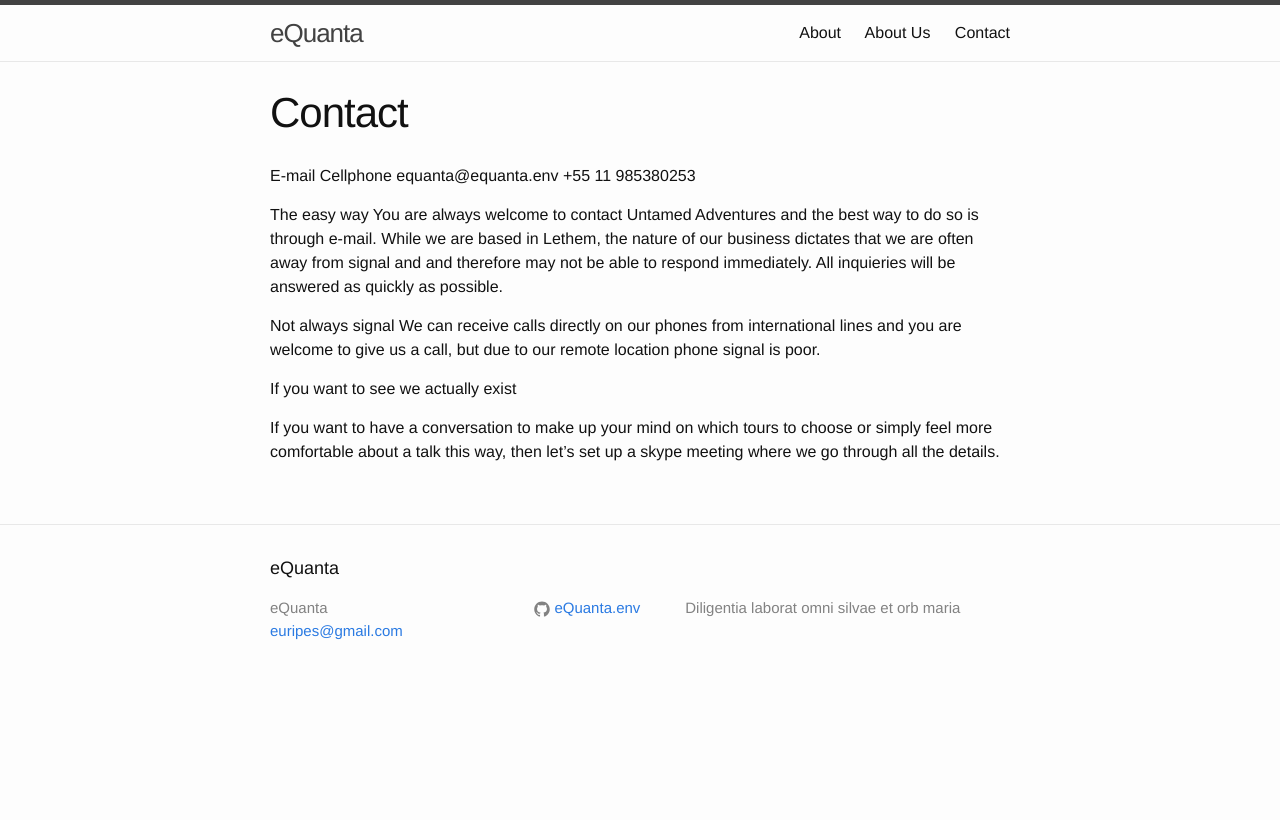
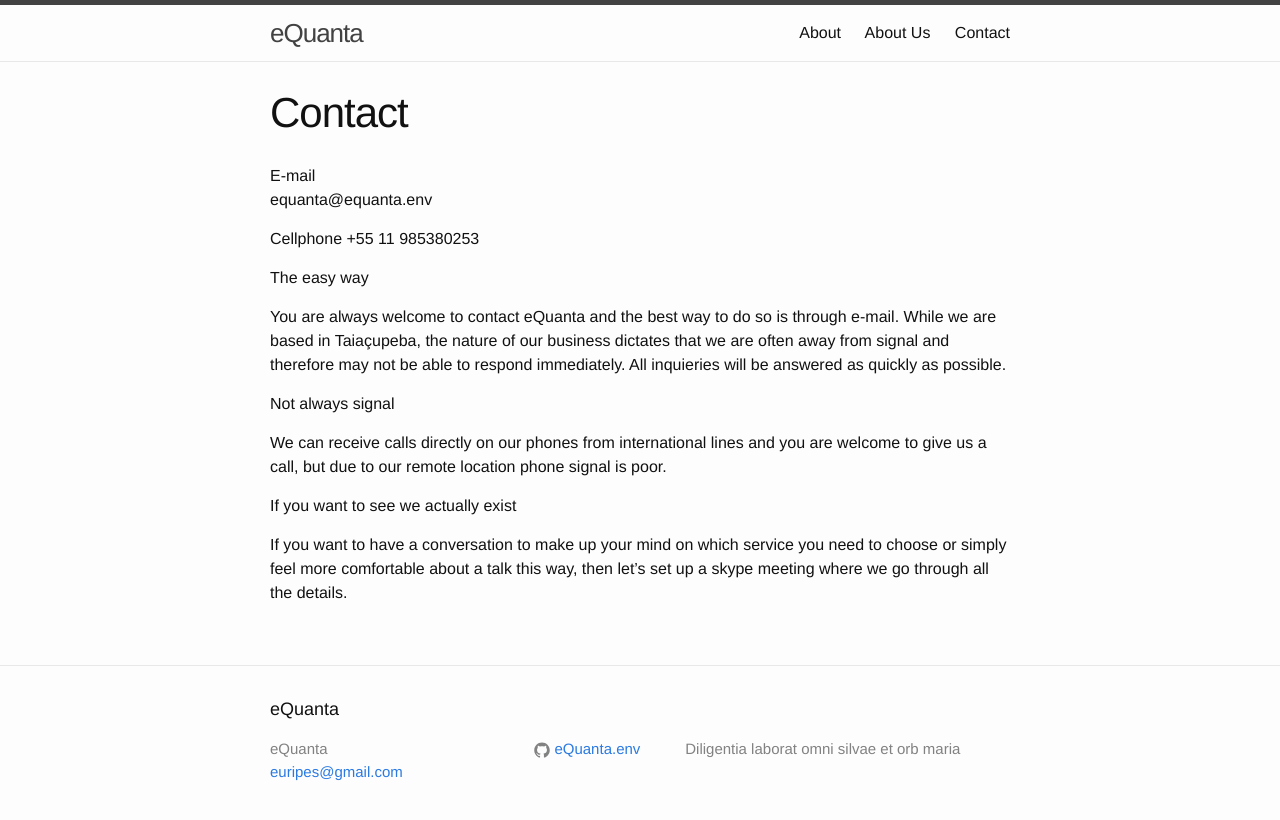
Before and after one commit to leroy1977/leroy1977.github.io, a Jekyll site: the page built from contact.md, in a window 1280 px wide. Shown: the top 820 px of the page. Built offline with Jekyll 4.4.1, drawn with Linux system fonts in a browser that asks for light colours.

Commit message:
Update contact.md

```diff
--- a/contact.md
+++ b/contact.md
@@ -4,15 +4,20 @@ title: Contact
 permalink: /contact/
 ---
 
-E-mail                     Cellphone
-equanta@equanta.env        +55 11 985380253
+E-mail
+equanta@equanta.env
+
+Cellphone
++55 11 985380253
 
 The easy way
-You are always welcome to contact Untamed Adventures and the best way to do so is through e-mail. While we are based in Lethem, the nature of our business dictates that we are often away from signal and and therefore may not be able to respond immediately. All inquieries will be answered as quickly as possible.
+
+You are always welcome to contact eQuanta and the best way to do so is through e-mail. While we are based in Taiaçupeba, the nature of our business dictates that we are often away from signal and therefore may not be able to respond immediately. All inquieries will be answered as quickly as possible.
 
 Not always signal
+
 We can receive calls directly on our phones from international lines and you are welcome to give us a call, but due to our remote location phone signal is poor.
 
 If you want to see we actually exist
 
-If you want to have a conversation to make up your mind on which tours to choose or simply feel more comfortable about a talk this way, then let’s set up a skype meeting where we go through all the details.
+If you want to have a conversation to make up your mind on which service you need to choose or simply feel more comfortable about a talk this way, then let’s set up a skype meeting where we go through all the details.
```
